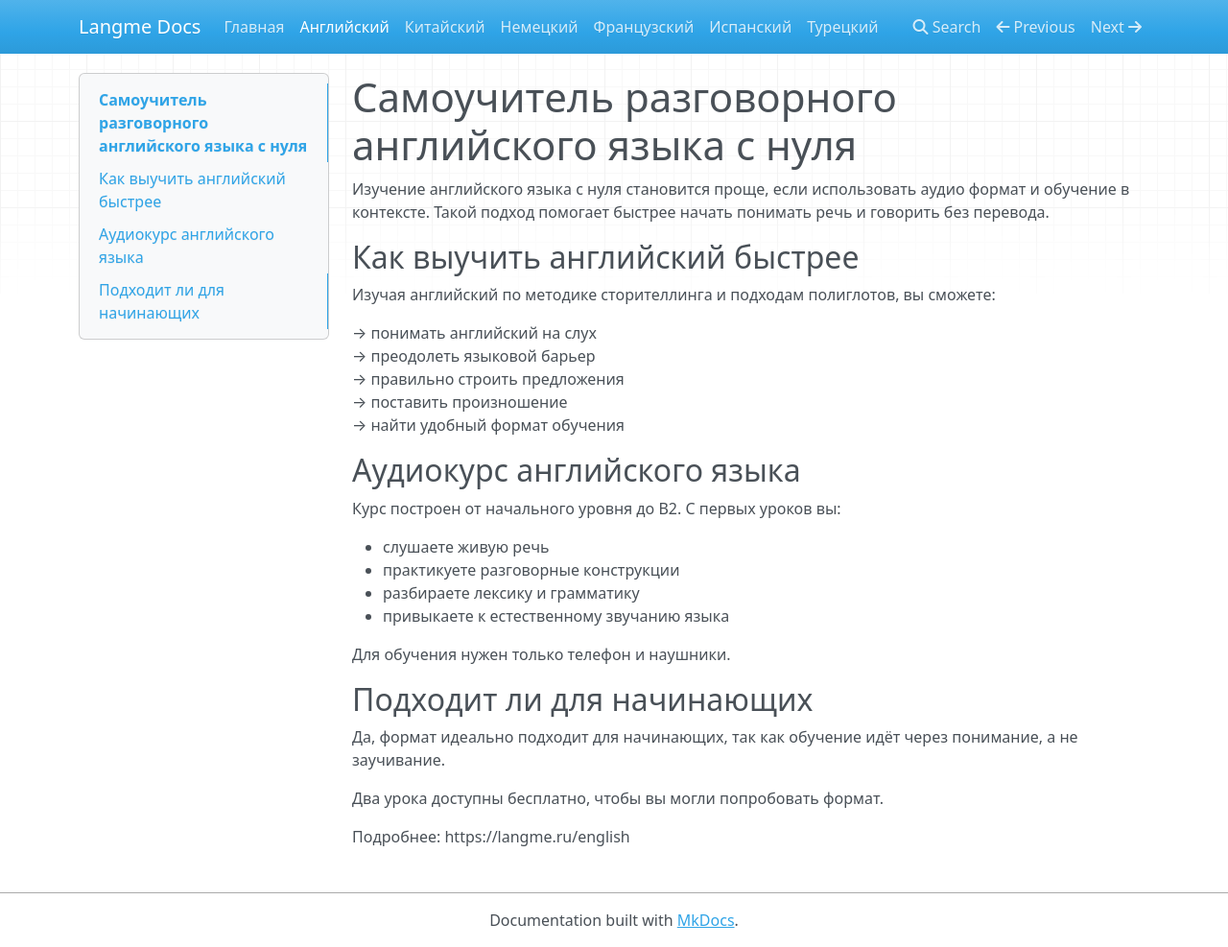
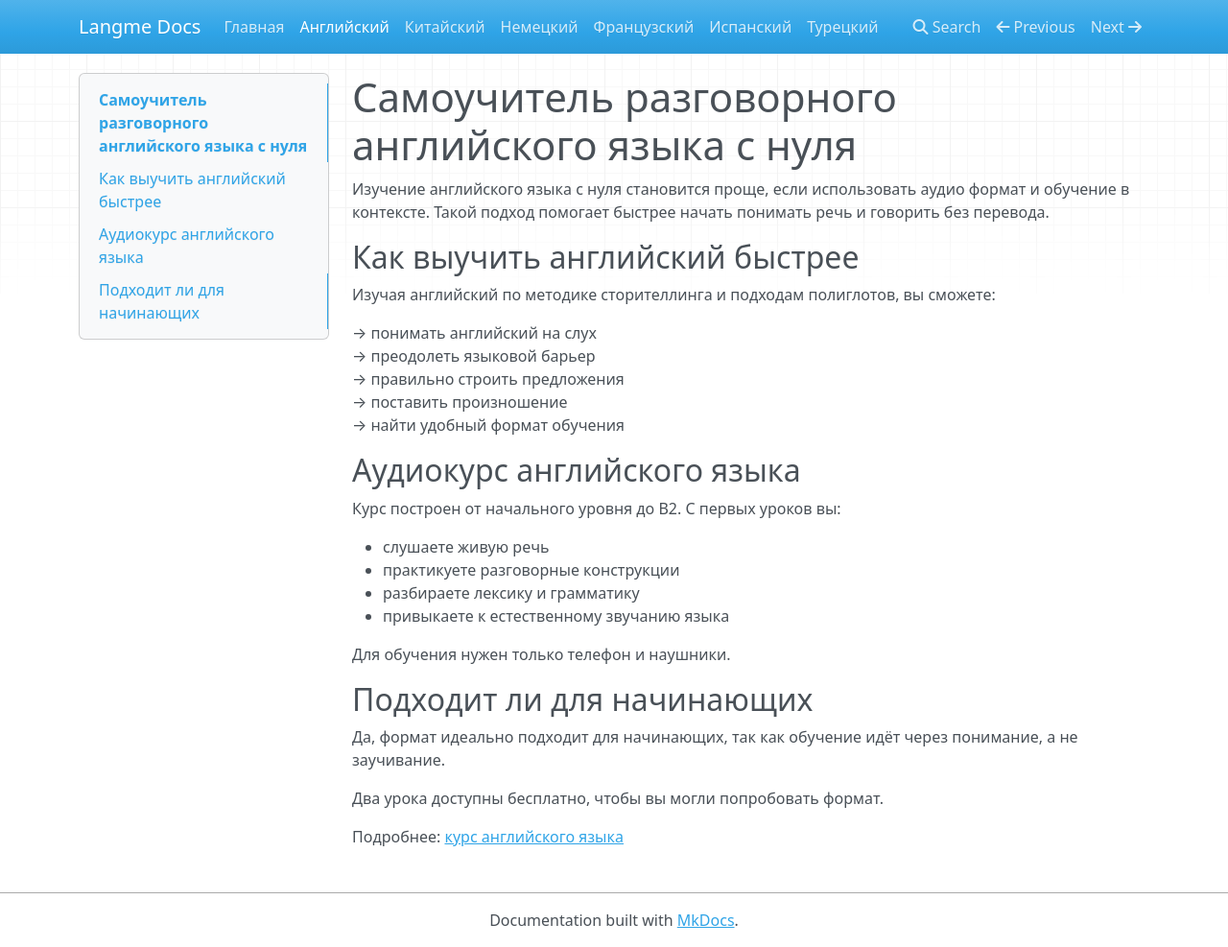
Before and after one commit to langmeru/langme-docs, an MkDocs documentation site: the page built from docs/english.md, in a window 1280 px wide and 987 px high. Shown: the whole window at 96% size. Built offline with MkDocs 1.6.1, drawn with Linux system fonts in a browser that asks for light colours; nearby versions of some CDN libraries.

Commit message:
Update english.md

```diff
--- a/docs/english.md
+++ b/docs/english.md
@@ -29,4 +29,4 @@
 
 Два урока доступны бесплатно, чтобы вы могли попробовать формат.
 
-Подробнее: https://langme.ru/english
+Подробнее: [курс английского языка](https://langme.ru/english)
```
